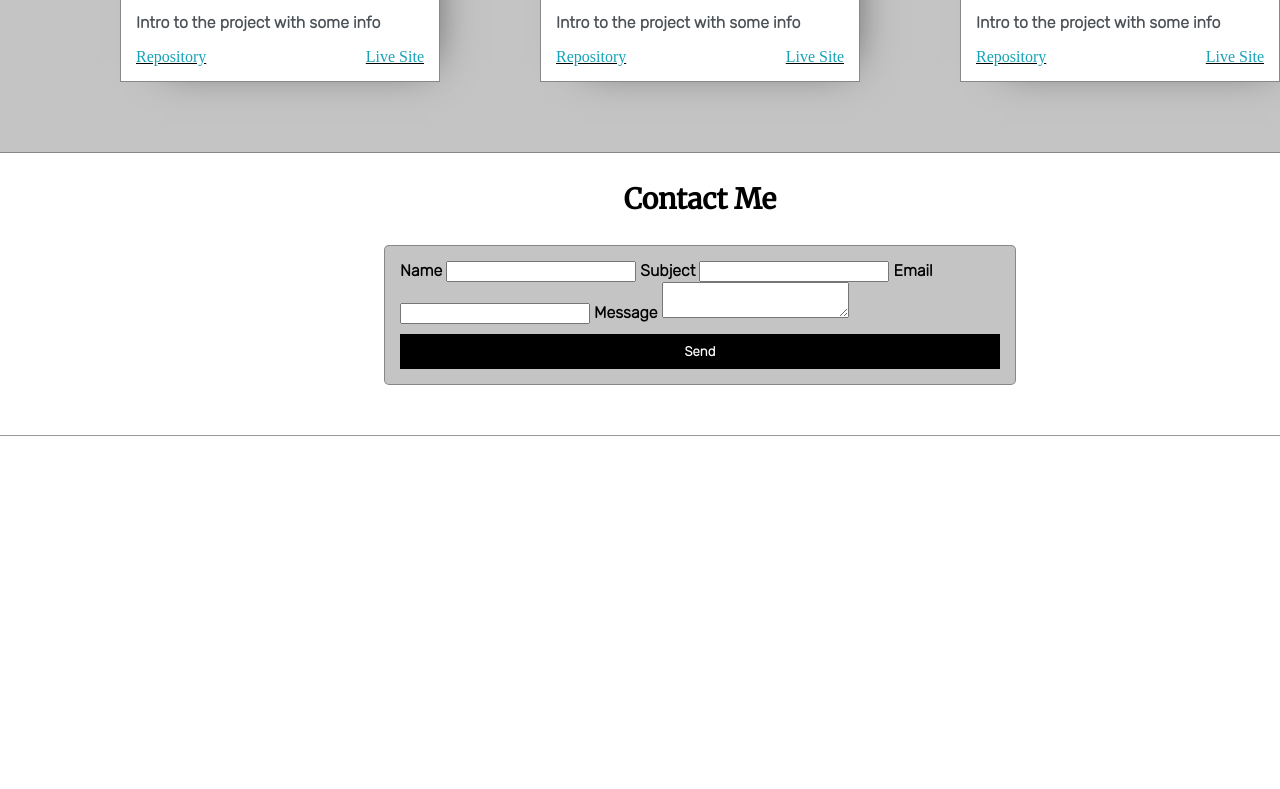
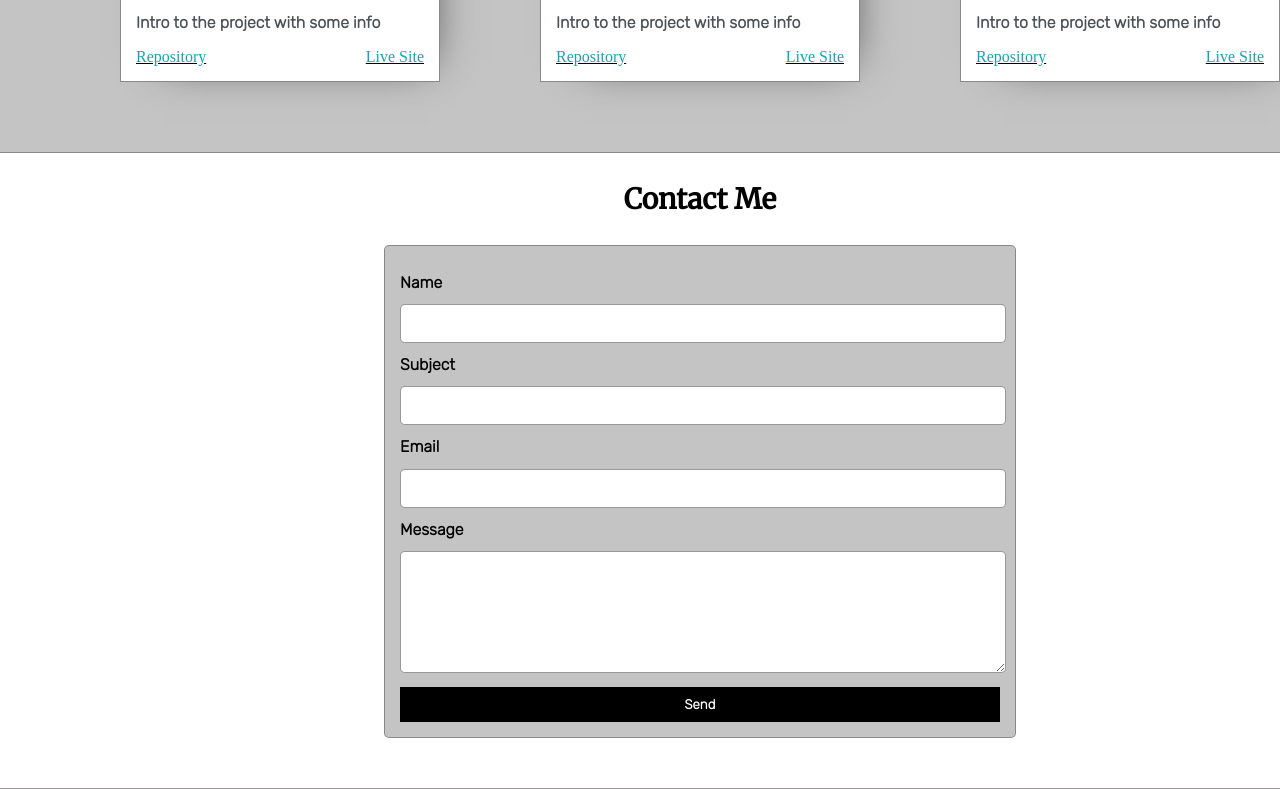
Before and after one commit to msanto7/portfolio-site, a plain HTML site: page index.html in a window 1280 px wide. Shown: the part 1857-2646 px from the top of the page. Before the commit the page ends 2293 px from the top, so only its background shows below. Drawn offline with Linux system fonts and the light colour scheme.

Commit message:
fixing styling for contact form

```diff
--- a/default.css
+++ b/default.css
@@ -325,6 +325,25 @@ h6 { font-size: 16px;}
     margin-bottom: 50px;
 }
 
+#contact-form label {
+    line-height: 2.7em;
+}
+
+#contact-form textarea {
+    min-height: 100px;
+    font-size: 14px;
+}
+
+.input-field {
+    width: 100%;
+    padding-top: 10px;
+    padding-bottom: 10px;
+    background-color: var(--secondaryColor);
+    border-radius: 5px;
+    border: 1px solid var(--borderColor);
+    font-size: 14px;
+}
+
 #submit-btn {
     margin-top: 10px;
     width: 100%;
```
